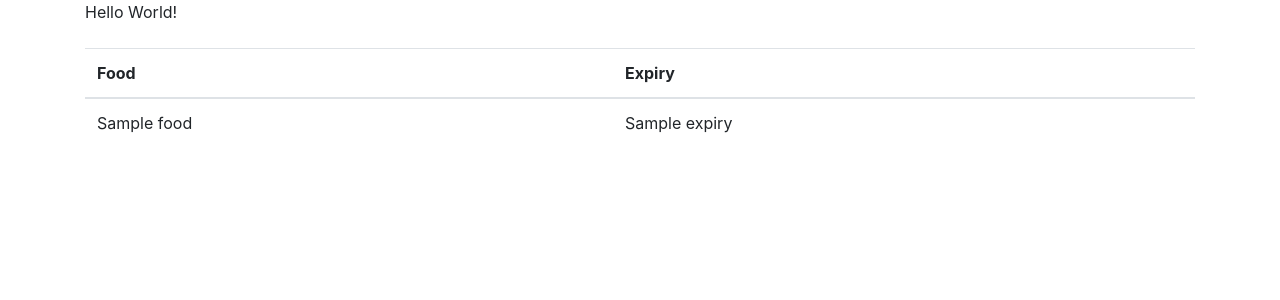
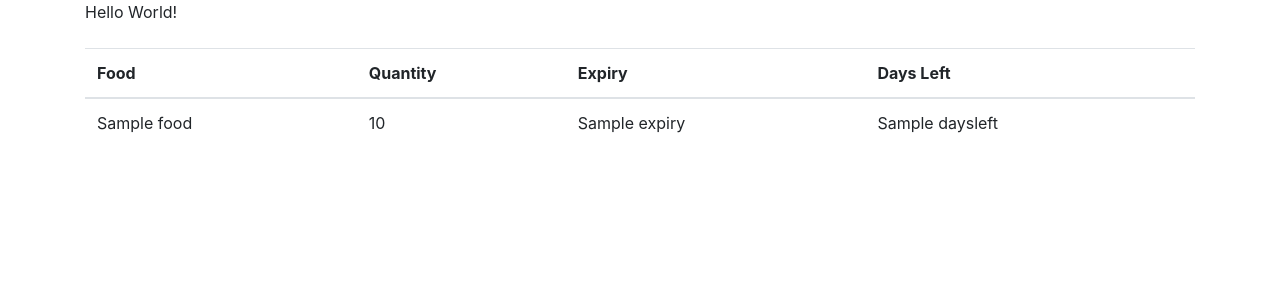
Before and after one commit to ericmshen/foodwatch, a Flask app: template templates/index.html in a window 1280 px wide. Shown: the top 300 px of the page. Run offline with Flask 2, Linux system fonts and the light colour scheme; the template is opened without the code that fills it: most values are stand-ins (such as "Sample title", 1, 10 or a date in 2020); some libraries are stand-ins or nearby versions.

Commit message:
updated add

```diff
--- a/app.py
+++ b/app.py
@@ -37,32 +37,34 @@ client = Client(account_sid, auth_token)
 def sms():
     """Respond to incoming messages with a friendly SMS."""
 
+    # Retrieve food data, store in list of dictionaries
+    foods = []
+    for food in db.reference('items').get():
+        foodData = db.reference('items/{0}'.format(food)).get()
+
+        # calculate days left until expiry
+        expdate = datetime.strptime(foodData['expiry'], '%Y-%m-%d').date()
+        today = date.today()
+        daysleft = (expdate - today).days
+
+        foods.append({
+            'quantity': int(foodData['quantity']),
+            'name': foodData['name'],
+            'expiry': foodData['expiry'],
+            'daysleft': daysleft
+            })
+
+    foods = sorted(foods, key = itemgetter('daysleft'))
+
+    # Retrieve SMS information
     requested = request.form['Body']
     requestedlist = requested.split(' ')
     number = request.form['From']
 
     if requested.lower() == 'pantry':
-        # query database
-        foods = []
-        for food in db.reference('items').get():
-            foodData = db.reference('items/{0}'.format(food)).get()
-
-            # calculate days left until expiry
-            expdate = datetime.strptime(foodData['expiry'], '%Y-%m-%d').date()
-            today = date.today()
-            daysleft = (expdate - today).days
-
-            foods.append({
-                'quantity': int(foodData['quantity']),
-                'name': foodData['name'],
-                'expiry': foodData['expiry'],
-                'daysleft': daysleft
-                })
-
-        foods = sorted(foods, key = itemgetter('daysleft'))
-
         sendMessage = '\n\n' # initialize message
 
+        # Print appropriate message for every food
         for food in foods:
             if food['daysleft'] == 0:
                 if food['quantity'] == 1:
@@ -78,19 +80,35 @@ def sms():
                     sendMessage += u'\u2022' + ' ' + str(food['quantity']) + ' ' + food['name'] + ' expires in ' + str(food['daysleft']) + ' days on ' + food['expiry'] + '\n'
                 else:
                     sendMessage += u'\u2022' + ' ' + str(food['quantity']) + ' ' + food['name'] + ' expire in ' + str(food['daysleft']) + ' days on ' + food['expiry'] + '\n'
+
+        # Send message
         message = client.messages.create(
             to=number,
             from_="+12672146320",
             body=sendMessage)
+
     elif requestedlist[0].lower() == 'add':
-        requested = requested.split(' ')
+        exists = False # Boolean for whether the thing is found
         entry = {
-            'quantity': requested[1],
-            'name': ' '.join(requested[2:-1]).upper(),
-            'expiry': requested[-1]
+            'quantity': int(requestedlist[1]),
+            'name': ' '.join(requestedlist[2:-1]).upper(),
+            'expiry': requestedlist[-1]
         }
 
-        new_food = root.child('items').push(entry)
+        for food in db.reference('items').get():
+            foodData = db.reference('items/{0}'.format(food)).get()
+            if entry['name'] == foodData['name'] and entry['expiry'] == foodData['expiry']:
+                foodKey = food
+                print(foodKey)
+                foodQuantity = foodData['quantity']
+                exists = True
+
+        if exists == True:
+            new_food = db.reference('items/{0}'.format(foodKey)).update({
+                'quantity': foodQuantity + entry['quantity']
+                })
+        else:
+            new_food = root.child('items').push(entry)
 
         # Start our response
         resp = MessagingResponse()
@@ -102,11 +120,30 @@ def sms():
 
     elif requestedlist[0].lower() == 'remove':
         requested = requested.split(' ')
-        entry = {
+        entryName = requested[0]
+        entryCounter = 0
+
+
+
+        for food in foods:
+            if food['name'] == entryName:
+                entryCounter += 1
+
+        if entryCounter != 1:
+            resp = MessagingResponse()
+            resp.message('Expiry date?')
+
+            entryExpiry = request.form['Body']
+
+            foodData = db.reference('items/{0}'.format(food)).get()
+
+        else:
+            entry = {
             'quantity': requested[1],
             'name': ' '.join(requested[2:-1]).upper(),
             'expiry': requested[-1]
         }
+
 
         new_food = root.child('items').push(entry)
 
@@ -126,9 +163,17 @@ def index():
     foods = []
     for food in db.reference('items').get():
         foodData = db.reference('items/{0}'.format(food)).get()
+
+        # calculate days left until expiry
+        expdate = datetime.strptime(foodData['expiry'], '%Y-%m-%d').date()
+        today = date.today()
+        daysleft = (expdate - today).days
+
         foods.append({
             'name': foodData['name'],
-            'expiry': foodData['expiry']
+            'quantity': str(foodData['quantity']),
+            'expiry': foodData['expiry'],
+            'daysleft': daysleft
             })
     message = client.messages.create(
         to="+16479815279",
--- a/templates/index.html
+++ b/templates/index.html
@@ -14,13 +14,17 @@
         <table class="table table-default">
             <thead>
                 <th>Food</th>
+                <th>Quantity</th>
                 <th>Expiry</th>
+                <th>Days Left</th>
             </thead>
             <tbody>
                 {% for food in foods %}
                     <tr>
                         <td>{{ food.name }}</td>
+                        <td>{{ food.quantity|string }}</td>
                         <td>{{ food.expiry }}</td>
+                        <td>{{ food.daysleft }}</td>
                     </tr>
                 {% endfor %}
             </tbody>
```
